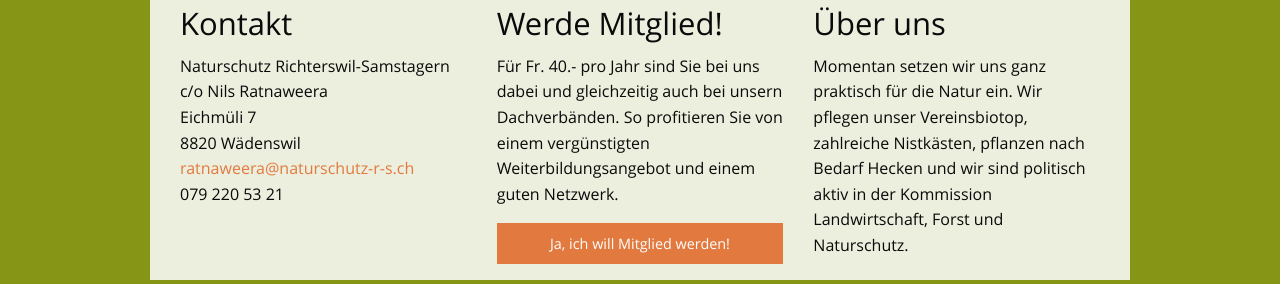
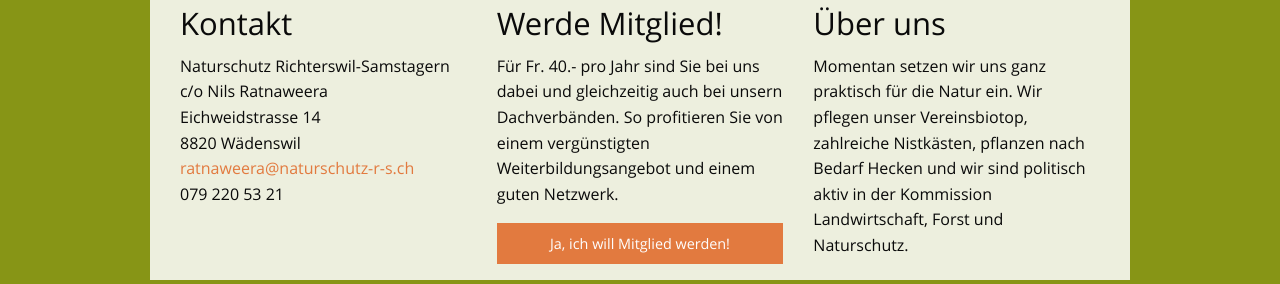
Before and after one commit to Naturschutz-Richterswil-Samstagern/Naturschutz-Richterswil-Samstagern.github.io, a Jekyll site: the page built from index.html, in a window 1280 px wide. Shown: the part 914-1198 px from the top of the page. Built offline with Jekyll 4.4.1, drawn with Linux system fonts in a browser that asks for light colours.

Commit message:
neue adresse nils

```diff
--- a/_includes/footer.html
+++ b/_includes/footer.html
@@ -4,7 +4,7 @@
     <ul class="contact-list">
       <li>Naturschutz Richterswil-Samstagern<br>
         c/o Nils Ratnaweera<br>
-        Eichmüli 7<br>
+        Eichweidstrasse 14<br>
         8820 Wädenswil </li>
       <li><a href="mailto:{{ site.email }}">{{ site.email }}</a></li>
       <li>{{ site.phone }}</li>
```
